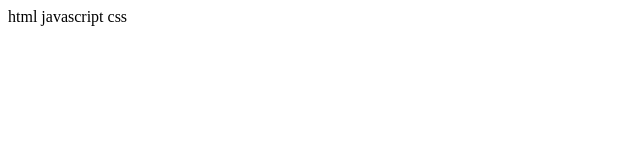
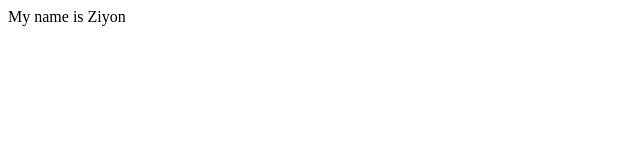
Before and after one commit to Ziyon17/resume, a plain HTML site: page index.html in a window 1280 px wide. Shown: the full height of the page, 0-640 px from the left. Drawn offline with Linux system fonts and the light colour scheme.

Commit message:
4/12 Update

```diff
--- a/index.html
+++ b/index.html
@@ -2,10 +2,9 @@
 <html>
 
   <head>
+    <title>Ziyon's Resume</title>
     </head>
   <body>
-    html
-    javascript
-     css
+    My name is Ziyon
    </body>
 </html>
```
